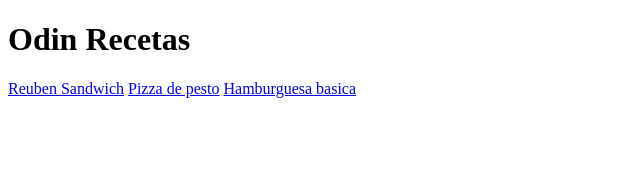
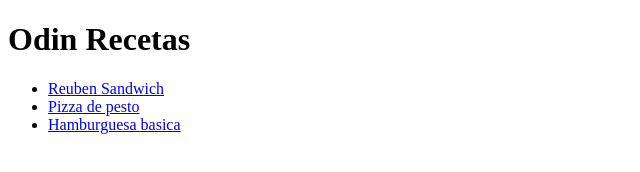
Before and after one commit to ErmianRazor/odin-recipes, a plain HTML site: page index.html in a window 1280 px wide. Shown: the whole page, without its empty margins (0-640 px from the left). Drawn offline with Linux system fonts and the light colour scheme.

Commit message:
Se pusieron las recetas del "index.html" en una lsita desordenada

```diff
--- a/index.html
+++ b/index.html
@@ -7,8 +7,10 @@
 </head>
 <body>
     <h1>Odin Recetas</h1>
-    <a href="recipes/reuben-sandwich.html" target="_blank">Reuben Sandwich</a>
-    <a href="recipes/pesto-pizza.html" target="_blank">Pizza de pesto</a>
-    <a href="recipes/perfect-basic-burger.html" target="_blank">Hamburguesa basica</a>
+    <ul>
+        <li><a href="recipes/reuben-sandwich.html" target="_blank">Reuben Sandwich</a></li>
+        <li><a href="recipes/pesto-pizza.html" target="_blank">Pizza de pesto</a></li>
+        <li><a href="recipes/perfect-basic-burger.html" target="_blank">Hamburguesa basica</a></li>
+    </ul>
 </body>
 </html>
```
